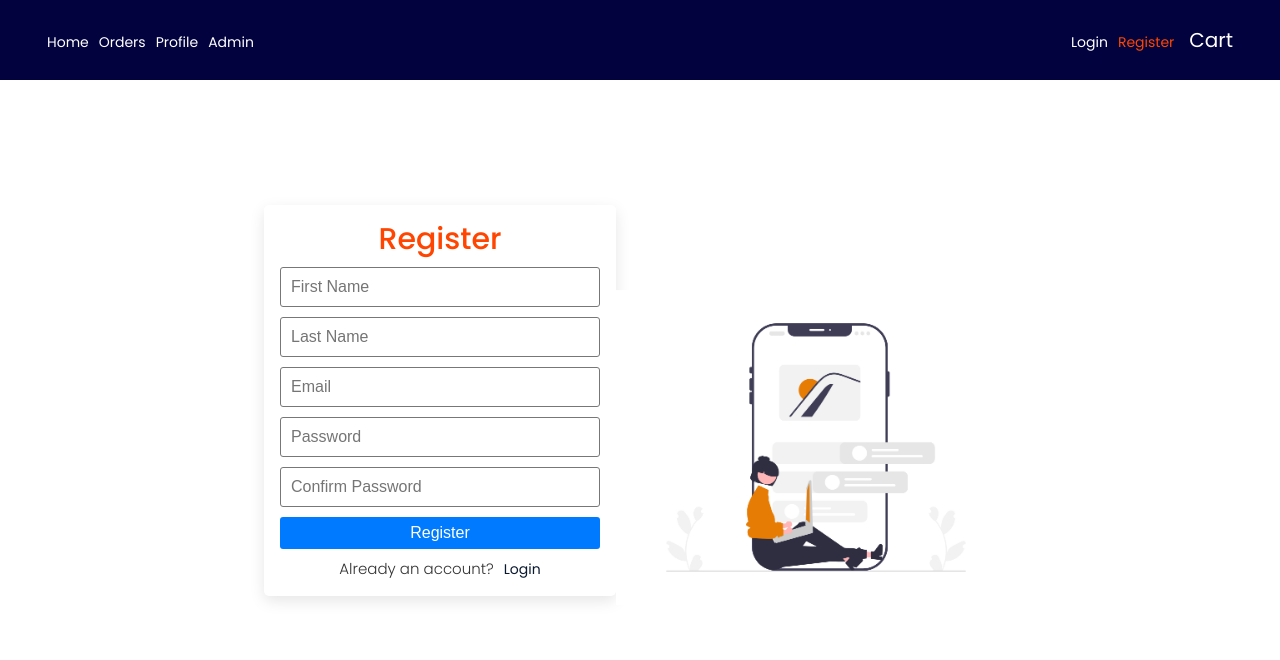
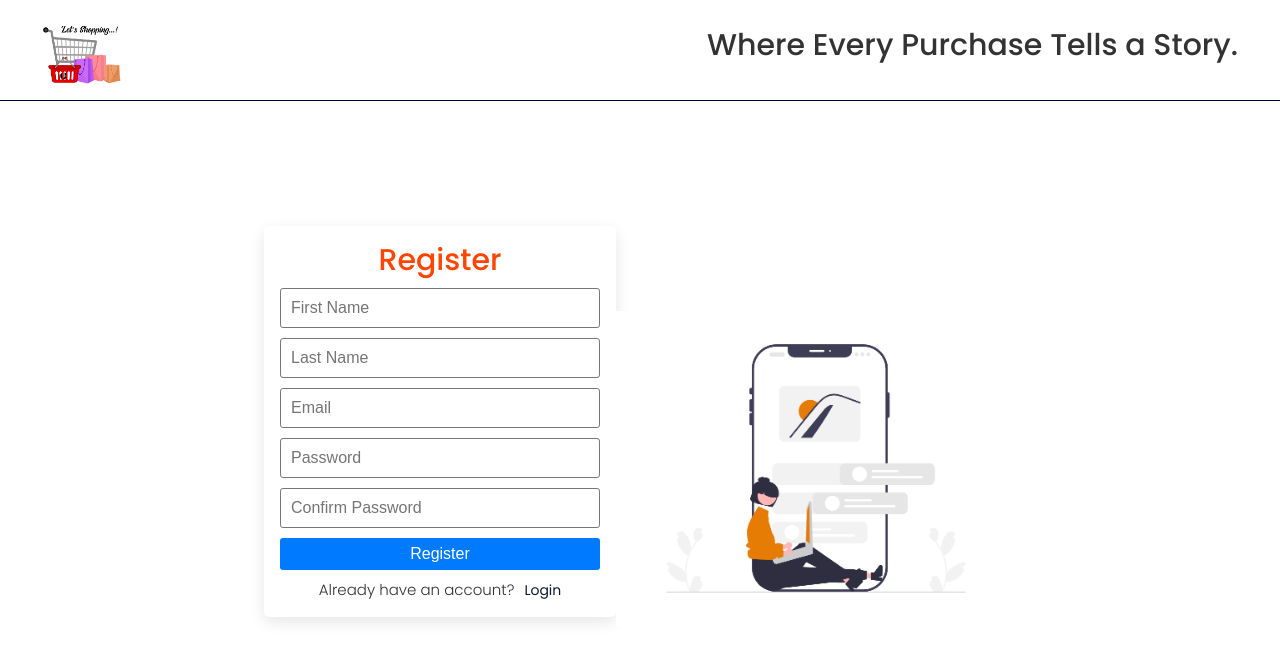
Before and after one commit to Nare-Stepanyan/e-commerce-app, a React app: page /sign-up in a window 1280 px wide. Shown: the top 660 px of the page. Built offline with nearby package versions, Linux system fonts and the light colour scheme.

Commit message:
add logout functionality

```diff
--- a/src/components/app/index.tsx
+++ b/src/components/app/index.tsx
@@ -18,7 +18,7 @@ const App = () => {
       <BrowserRouter>
         <Header />
         <Routes>
-          <Route path="/" element={<Home />}></Route>
+          <Route path="/" element={<Signin />}></Route>
           <Route path="/sign-in" element={<Signin />}></Route>
           <Route path="/sign-up" element={<Signup />}></Route>
           <Route path="/home" element={<Home />}></Route>
--- a/src/components/header/header.module.scss
+++ b/src/components/header/header.module.scss
@@ -8,12 +8,12 @@
 
 header {
   width: 100%;
-  background-color: rgb(2, 2, 63);
-  color: #fff;
+  color: rgb(2, 2, 63);
+  border-bottom: 1px solid rgb(2, 2, 63);
 
   .header {
     width: 100%;
-    height: 80px;
+    height: 100px;
     max-width: 95%;
     margin: 0 auto;
     padding: 1rem;
--- a/src/components/header/index.tsx
+++ b/src/components/header/index.tsx
@@ -1,23 +1,45 @@
 import React, { useState } from "react";
-import { NavLink } from "react-router-dom";
+import { NavLink, useNavigate } from "react-router-dom";
 import styles from "./header.module.scss";
+import { useAppDispatch, useAppSelector } from "../app/hook";
+import { isAuthenticatedSelector } from "../../store/users/user-selector";
+import Button from "../button";
+import { logout } from "../../store/users/user-slice";
+import logo from "./../../assets/logo.png";
 
 const activeLink = ({ isActive }: { isActive: boolean }) =>
   isActive ? `${styles.active}` : "";
 
 const Header: React.FC = () => {
   const [scrollPage, setScrollPage] = useState(false);
+  const isAuthenticated = useAppSelector(isAuthenticatedSelector);
+  const dispatch = useAppDispatch();
+  const navigate = useNavigate();
+
+  const handleLogout = () => {
+    dispatch(logout());
+    navigate("/sign-in");
+  };
 
   return (
     <header className={scrollPage ? `${styles.fixed}` : ""}>
       <div className={styles.header}>
+        {!isAuthenticated ? (
+          <>
+            <img src={logo} alt="logo" width={80} />
+            <h2>Where Every Purchase Tells a Story.</h2>
+          </>
+        ) : (
+          <>
             <nav>
+              (
               <ul>
                 <li>
                   <NavLink to="/" className={activeLink}>
                     Home
                   </NavLink>
                 </li>
+
                 <li>
                   <NavLink to="/order-history" className={activeLink}>
                     Orders
@@ -34,18 +56,14 @@ const Header: React.FC = () => {
                   </NavLink>
                 </li>
               </ul>
+              )
             </nav>
             <div className={styles["header-right"]}>
-          <span className={styles.links}>
-            <NavLink to="/sign-in" className={activeLink}>
-              Login
-            </NavLink>
-            <NavLink to="/sign-up" className={activeLink}>
-              Register
-            </NavLink>
-          </span>
+              <Button label="Log out" onClick={handleLogout} />
               <span>Cart</span>
             </div>
+          </>
+        )}
       </div>
     </header>
   );
--- a/src/pages/auth/sign-up/index.tsx
+++ b/src/pages/auth/sign-up/index.tsx
@@ -6,6 +6,9 @@ import Card from "../../../components/card";
 import Button from "../../../components/button";
 import styles from "./../auth.module.scss";
 import Input from "../../../components/input";
+import { useAppDispatch, useAppSelector } from "../../../components/app/hook";
+import { loadingSelector } from "../../../store/users/user-selector";
+import { createUser } from "../../../store/users/actions";
 
 const Signup = () => {
   const [email, setEmail] = useState("");
@@ -13,12 +16,31 @@ const Signup = () => {
   const [lastName, setLastName] = useState("");
   const [password, setPassword] = useState("");
   const [cPassword, setCPassword] = useState("");
-  const [isLoading, setIsLoading] = useState(false);
+  const [error, setError] = useState("");
+  const isLoading = useAppSelector(loadingSelector);
+  const dispatch = useAppDispatch();
 
   const navigate = useNavigate();
 
-  const registerUser = () => {
-    console.log("register");
+  const registerUser = async (event: React.FormEvent<HTMLFormElement>) => {
+    event.preventDefault();
+    try {
+      const data = await dispatch(
+        createUser({
+          firstName,
+          lastName,
+          password,
+          email,
+          imageUrl: "",
+          phone: "",
+        })
+      );
+      if (data) {
+        navigate("/sign-in");
+      }
+    } catch (error) {
+      setError("Registration failed:");
+    }
   };
 
   return (
@@ -29,7 +51,7 @@ const Signup = () => {
           <div className={styles.form}>
             <h2>Register</h2>
 
-            <form>
+            <form onSubmit={registerUser}>
               <Input
                 type="text"
                 placeholder="First Name"
@@ -68,12 +90,12 @@ const Signup = () => {
               />
               <Button
                 label="Register"
-                onClick={registerUser}
                 className="--btn --btn-primary --btn-block"
               />
+              <p>{error && error}</p>
             </form>
             <span className={styles.register}>
-              <p>Already an account?</p>
+              <p>Already have an account?</p>
               <Link to="/sign-in">Login</Link>
             </span>
           </div>
--- a/src/store/users/user-selector.ts
+++ b/src/store/users/user-selector.ts
@@ -9,3 +9,7 @@ export const loadingSelector = createSelector(
   authSelector,
   (app) => app.isLoading
 );
+export const isAuthenticatedSelector = createSelector(
+  authSelector,
+  (app) => app.isAuthenticated
+);
--- a/src/store/users/user-slice.ts
+++ b/src/store/users/user-slice.ts
@@ -12,12 +12,14 @@ type UserState = {
   users: User[];
   user: User | null;
   isLoading: boolean;
+  isAuthenticated: boolean;
 };
 
 const initialState: UserState = {
   users: [],
   user: null,
   isLoading: false,
+  isAuthenticated: false,
 };
 
 const userSlice = createSlice({
@@ -29,6 +31,11 @@ const userSlice = createSlice({
     },
     setUser: (state, action) => {
       state.user = action.payload;
+      state.isAuthenticated = true;
+    },
+    logout: (state) => {
+      state.user = null;
+      state.isAuthenticated = false;
     },
   },
   extraReducers: (builder) => {
@@ -68,6 +75,6 @@ const userSlice = createSlice({
   },
 });
 
-export const { setUsers, setUser } = userSlice.actions;
+export const { setUsers, setUser, logout } = userSlice.actions;
 
 export default userSlice.reducer;
--- a/src/type/index.ts
+++ b/src/type/index.ts
@@ -1,5 +1,5 @@
 export type User = {
-  id: string;
+  id?: string;
   firstName: string;
   lastName: string;
   imageUrl: string;
```
Also changed, not shown: src/assets/logo.png (added). Lines whose indentation alone changed are shown as unchanged.
